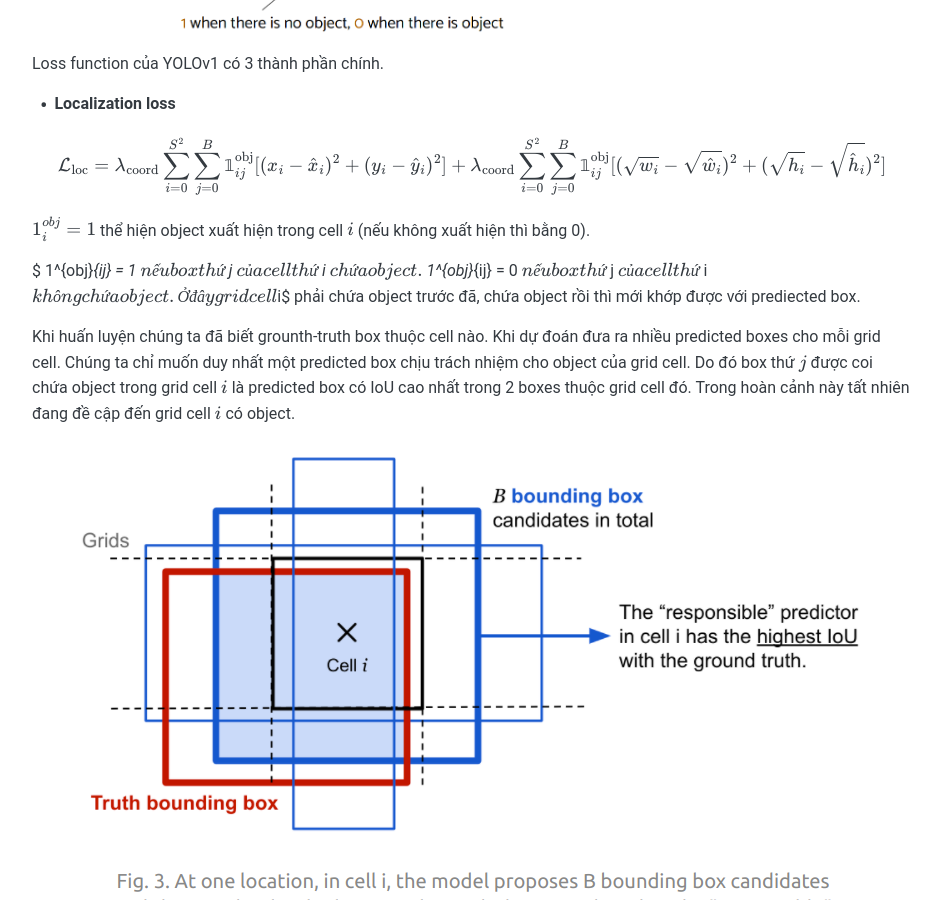
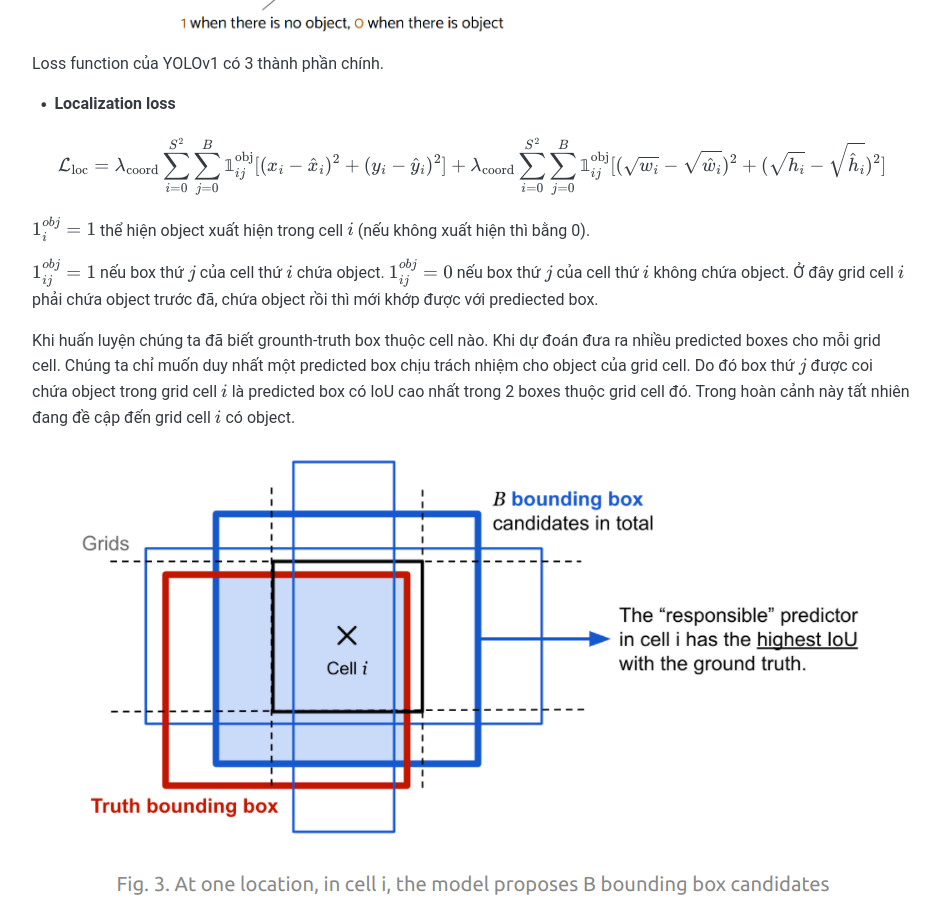
Before and after one commit to huytranvan2010/huytranvan2010.github.io, a Jekyll site: the page built from _posts/2021-07-06-YOLOv1-Core-Ideas.md, in a window 1280 px wide and 900 px high, scrolled down 2865 px. Shown: the whole window, without its empty margins (168-1108 px from the left). Built offline with Jekyll 4.4.1, drawn with Linux system fonts in a browser that asks for light colours.

Commit message:
mirror edit

```diff
--- a/_posts/2021-07-06-YOLOv1-Core-Ideas.md
+++ b/_posts/2021-07-06-YOLOv1-Core-Ideas.md
@@ -57,7 +57,7 @@
 
 $ 1^{obj}_{i} = 1$ thể hiện object xuất hiện trong cell $i$ (nếu không xuất hiện thì bằng 0).
 
-$ 1^{obj}_{ij} = 1 $ nếu box thứ $ j $ của cell thứ $ i $ chứa object. $ 1^{obj}_{ij} = 0 $ nếu box thứ $ j $ của cell thứ $ i $ không chứa object. Ở đây grid cell $i$ phải chứa object trước đã, chứa object rồi thì mới khớp được với prediected box.
+$ 1^{obj}\_{ij} = 1 $ nếu box thứ $ j $ của cell thứ $ i $ chứa object. $ 1^{obj}\_{ij} = 0 $ nếu box thứ $ j $ của cell thứ $ i $ không chứa object. Ở đây grid cell $i$ phải chứa object trước đã, chứa object rồi thì mới khớp được với prediected box.
 
 Khi huấn luyện chúng ta đã biết grounth-truth box thuộc cell nào. Khi dự đoán đưa ra nhiều predicted boxes cho mỗi grid cell. Chúng ta chỉ muốn duy nhất một predicted box chịu trách nhiệm cho object của grid cell. Do đó box thứ $ j $ được coi chứa object trong grid cell $i$ là predicted box có IoU cao nhất trong 2 boxes thuộc grid cell đó. Trong hoàn cảnh này tất nhiên đang đề cập đến grid cell $i$ có object.
 
```
